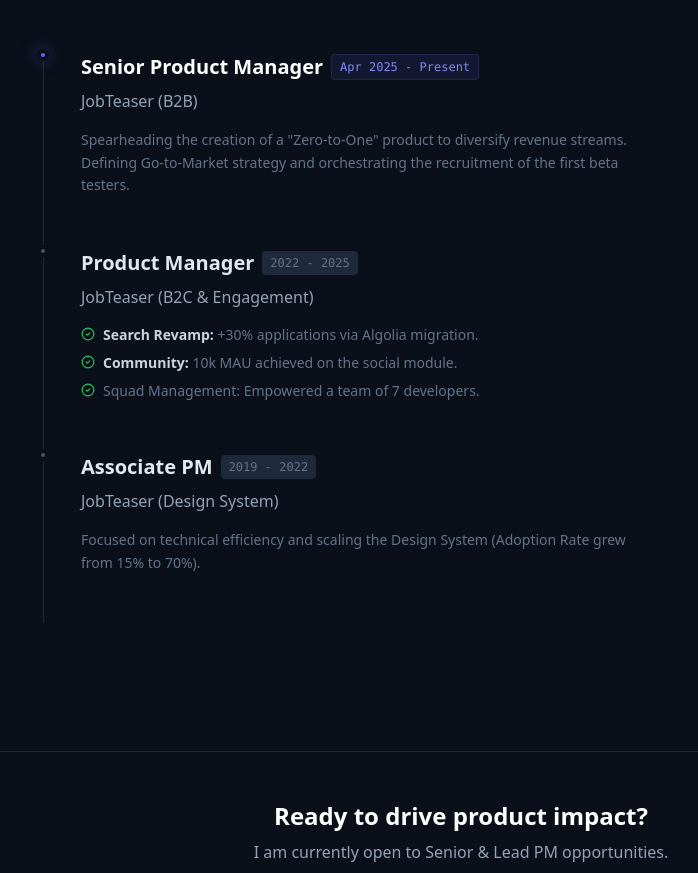
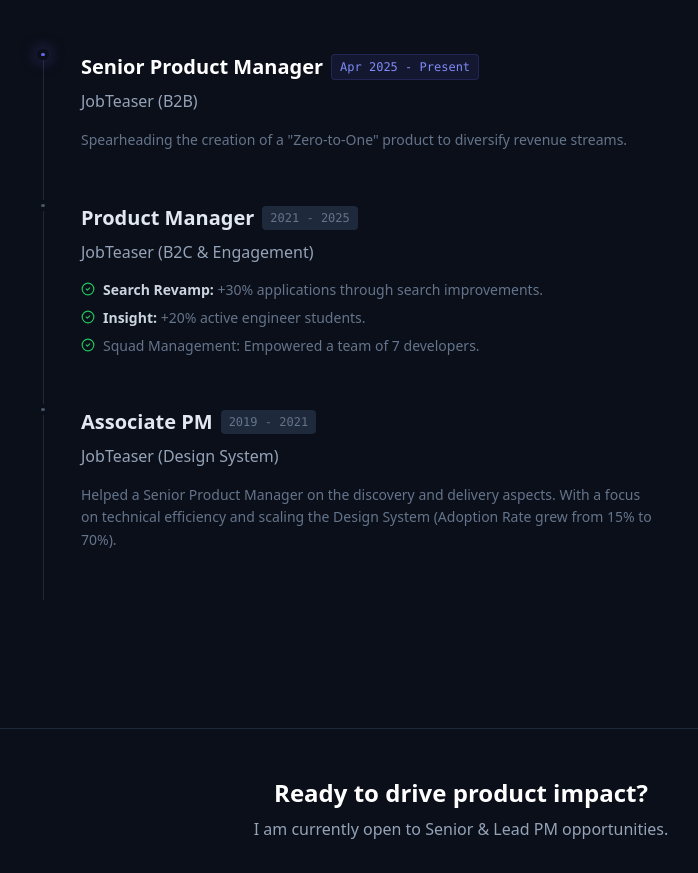
Before and after one commit to arnaudgirard02/portfolio-arnaud, a React (Vite) app: page / in a window 1280 px wide. Shown: the part 3120-3993 px from the top of the page, without its empty margins (179-877 px from the left). Built offline with nearby package versions, Linux system fonts and the light colour scheme; the HTML template or start-up script is replaced by a standard one.

Commit message:
Text evolution

```diff
--- a/src/App.jsx
+++ b/src/App.jsx
@@ -522,7 +522,7 @@
                  </div>
                  <div className="text-slate-400 mb-4 font-medium">JobTeaser (B2B)</div>
                  <p className="text-sm text-slate-500 leading-relaxed max-w-xl">
-                   Spearheading the creation of a "Zero-to-One" product to diversify revenue streams. Defining Go-to-Market strategy and orchestrating the recruitment of the first beta testers.
+                   Spearheading the creation of a "Zero-to-One" product to diversify revenue streams.
                  </p>
               </div>
             </div>
@@ -536,17 +536,17 @@
               <div className="pb-12 pt-1">
                  <div className="flex flex-col sm:flex-row sm:items-center gap-2 mb-2">
                     <h3 className="text-xl font-bold text-slate-200 group-hover:text-white transition-colors">Product Manager</h3>
-                    <span className="text-xs font-mono text-slate-500 bg-slate-800 px-2 py-1 rounded">2022 - 2025</span>
+                    <span className="text-xs font-mono text-slate-500 bg-slate-800 px-2 py-1 rounded">2021 - 2025</span>
                  </div>
                  <div className="text-slate-400 mb-4 font-medium">JobTeaser (B2C & Engagement)</div>
                  <ul className="space-y-2 text-sm text-slate-500">
                     <li className="flex items-start gap-2">
                       <CheckCircle2 size={14} className="mt-0.5 text-green-500 shrink-0"/>
-                      <span><strong className="text-slate-300">Search Revamp:</strong> +30% applications via Algolia migration.</span>
+                      <span><strong className="text-slate-300">Search Revamp:</strong> +30% applications through search improvements.</span>
                     </li>
                     <li className="flex items-start gap-2">
                       <CheckCircle2 size={14} className="mt-0.5 text-green-500 shrink-0"/>
-                      <span><strong className="text-slate-300">Community:</strong> 10k MAU achieved on the social module.</span>
+                      <span><strong className="text-slate-300">Insight:</strong> +20% active engineer students.</span>
                     </li>
                     <li className="flex items-start gap-2">
                       <CheckCircle2 size={14} className="mt-0.5 text-green-500 shrink-0"/>
@@ -565,11 +565,12 @@
               <div className="pb-12 pt-1">
                  <div className="flex flex-col sm:flex-row sm:items-center gap-2 mb-2">
                     <h3 className="text-xl font-bold text-slate-200 group-hover:text-white transition-colors">Associate PM</h3>
-                    <span className="text-xs font-mono text-slate-500 bg-slate-800 px-2 py-1 rounded">2019 - 2022</span>
+                    <span className="text-xs font-mono text-slate-500 bg-slate-800 px-2 py-1 rounded">2019 - 2021</span>
                  </div>
                  <div className="text-slate-400 mb-4 font-medium">JobTeaser (Design System)</div>
                  <p className="text-sm text-slate-500 leading-relaxed max-w-xl">
-                   Focused on technical efficiency and scaling the Design System (Adoption Rate grew from 15% to 70%).
+                   Helped a Senior Product Manager on the discovery and delivery aspects.
+                   With a focus on technical efficiency and scaling the Design System (Adoption Rate grew from 15% to 70%).
                  </p>
               </div>
             </div>
```
